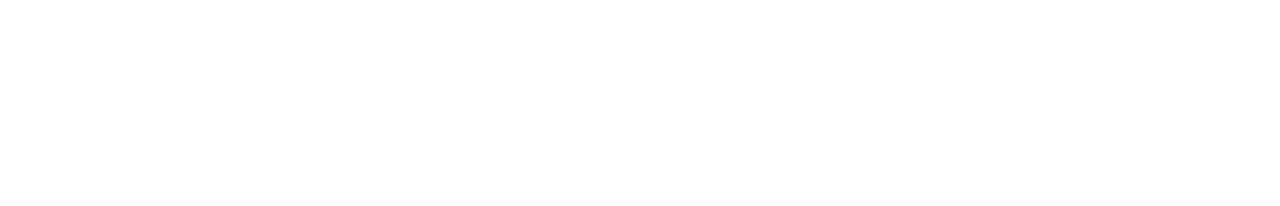
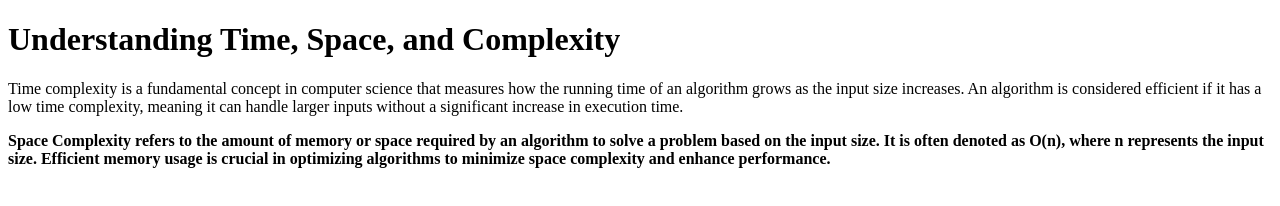
Before and after one commit to acciojob/time-and-space-complexity-bhavnachihla, a website: page main.html in a window 1280 px wide. Drawn offline with Linux system fonts and the light colour scheme.

Commit message:
created a submission

```diff
--- a/main.html
+++ b/main.html
@@ -3,13 +3,15 @@
 <html>
 
 <head>
-	<link rel="stylesheet" href="styles.css">
+	<title>Time and Space Complexity</title>
 </head>
 
 <body>
-	<!-- the entire body must be written by student -->
-    <script type="text/javascript" src="./script.js">
-</script>
+	<h1>Understanding Time, Space, and Complexity</h1>
+
+<p>Time complexity is a fundamental concept in computer science that measures how the running time of an algorithm grows as the input size increases. An algorithm is considered efficient if it has a low time complexity, meaning it can handle larger inputs without a significant increase in execution time.</p>
+
+<p><b>Space Complexity refers to the amount of memory or space required by an algorithm to solve a problem based on the input size. It is often denoted as O(n), where n represents the input size. Efficient memory usage is crucial in optimizing algorithms to minimize space complexity and enhance performance.</b></p>
 
 </body>
 
```
